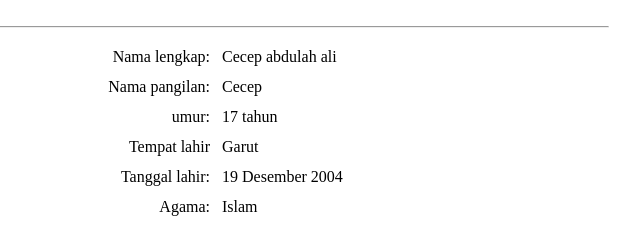
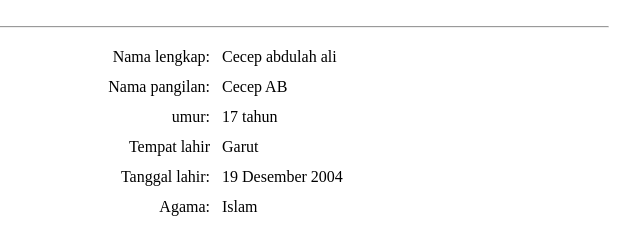
Before and after one commit to cecep-abdulah-ali/biodata, a plain HTML site: page index.html in a window 1280 px wide. Shown: the part 316-560 px from the top of the page, 424-1064 px from the left. Drawn offline with Linux system fonts and the light colour scheme.

Commit message:
menambahkan data

```diff
--- a/index.html
+++ b/index.html
@@ -21,7 +21,7 @@
    </tr>
    <tr>
     <td align="right">Nama pangilan:</td>
-    <td>Cecep</td>
+    <td>Cecep AB</td>
    </tr>
    <tr>
     <td align="right">umur:</td>
```
